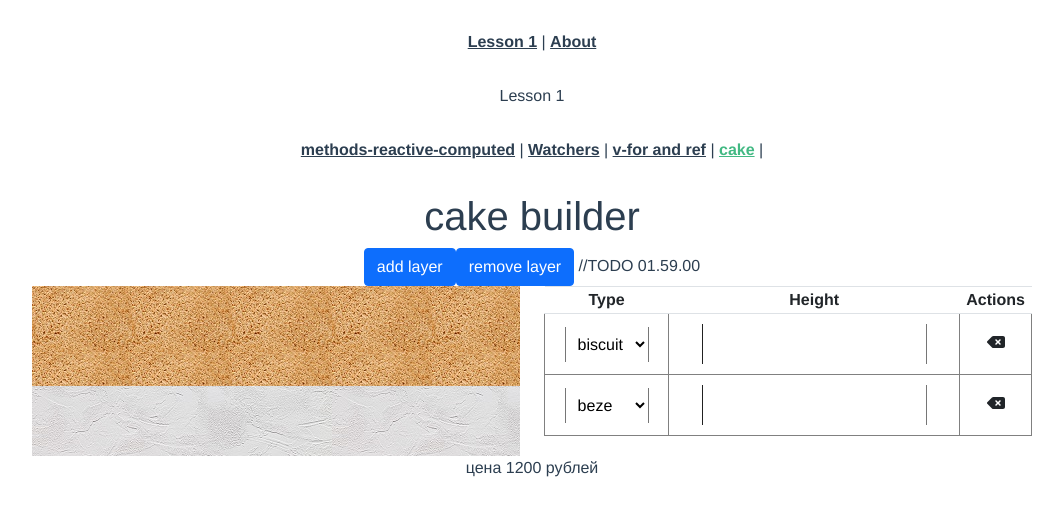
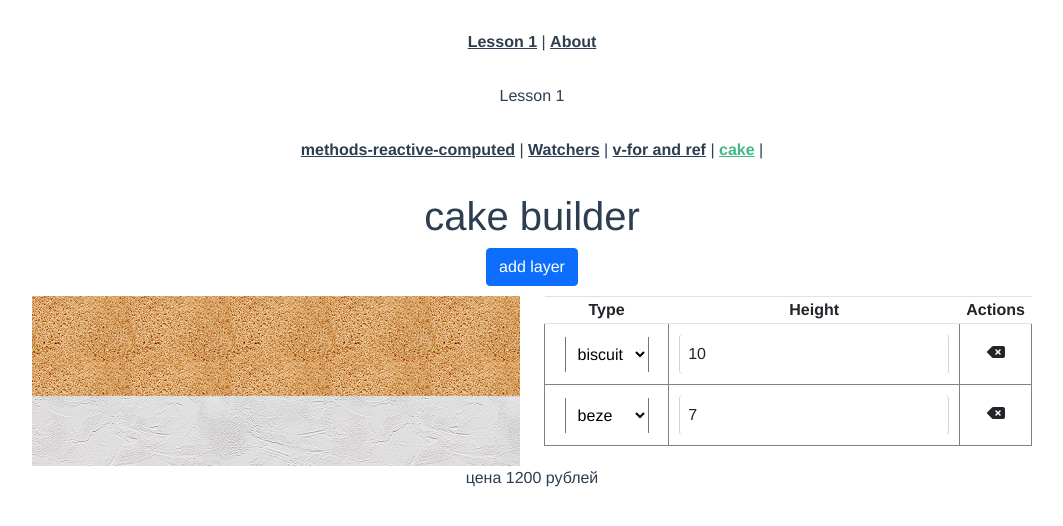
Before and after one commit to Vlad06091992/vue-baza, a Vue app: page /#/Lesson_1/cake in a window 1280 px wide. Shown: the top 526 px of the page, without its empty margins (108-1171 px from the left). Built offline with nearby package versions, Linux system fonts and the light colour scheme.

Commit message:
update cake builder

```diff
--- a/src/components/Lesson 1/cakeComponent/Cake.vue
+++ b/src/components/Lesson 1/cakeComponent/Cake.vue
@@ -1,11 +1,9 @@
 <template>
   <h1>cake builder</h1>
   <button type="button" class="btn btn-primary b" @click="addLayer">add layer</button>
-  <button type="button" class="btn btn-primary b" @click="removeLayer">remove layer</button>
 
-  //TODO 01.59.00
 <div class="container">
-  <div class="row">
+  <div class="row" v-show="hasLayers">
     <div class="col col-sm-6">
       <div class="cake " v-for="layer in layers">
         <div class="layer"
@@ -22,19 +20,21 @@
           <th>Actions</th>
         </tr>
         <tr v-for="(layer,index) in layers">
-          <td><select v-model="layers[index].type" @change="changeProduct($event, index)">
-            <option  value="biscuit">biscuit</option>
-            <option  value="beze">beze</option>
-            <option  value="curd">curd</option>
+          <td><select v-model.number="layers[index].type" @change="changeProduct($event, index)">
+<!--            <option  value="biscuit">biscuit</option>-->
+<!--            <option  value="beze">beze</option>-->
+<!--            <option  value="curd">curd</option>-->
+
+            <option :value="type.label" v-for="type in layersTypes">{{type.label}}</option>
+
           </select></td>
-          <td><input type="number" @input="changeLayerHeight($event,index)"/></td>
+          <td><input :value="layers[index].height" type="number" class="form-control" @input="changeLayerHeight($event,index)"/></td>
           <td><font-awesome-icon icon="fa-solid fa-delete-left" @click="removeLayer(index)" /></td>
         </tr>
       </table>
     </div>
   </div>
 
-  <!--  <img alt="cake layer" :src="biscuit">-->
   <div v-show="hasLayers"> цена {{ totalPrice }} рублей</div>
 </div>
 </template>
@@ -101,7 +101,6 @@ export default defineComponent({
 
     const totalPrice = computed(() => {
       return layers.reduce((acc, el) => {
-        debugger
         acc += el.height * layersTypes[el.type].price1sm;
         return acc;
       }, 0);
@@ -126,6 +125,7 @@ export default defineComponent({
 
 
     return {
+      layersTypes,
       layers,
       biscuit,
       totalPrice,
@@ -157,6 +157,7 @@ td{
 }
 
 .container{
+  margin: 10px auto;
   max-width: 80%;
 }
 
```
